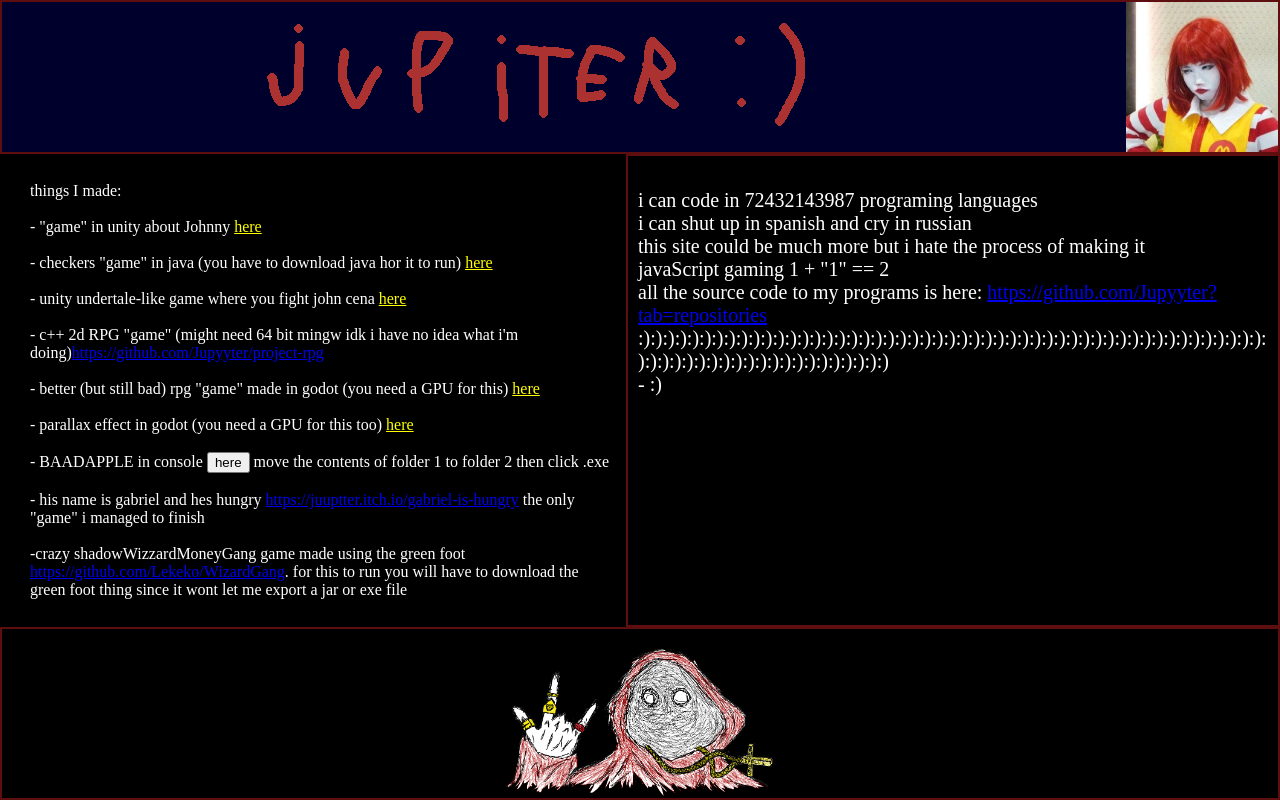
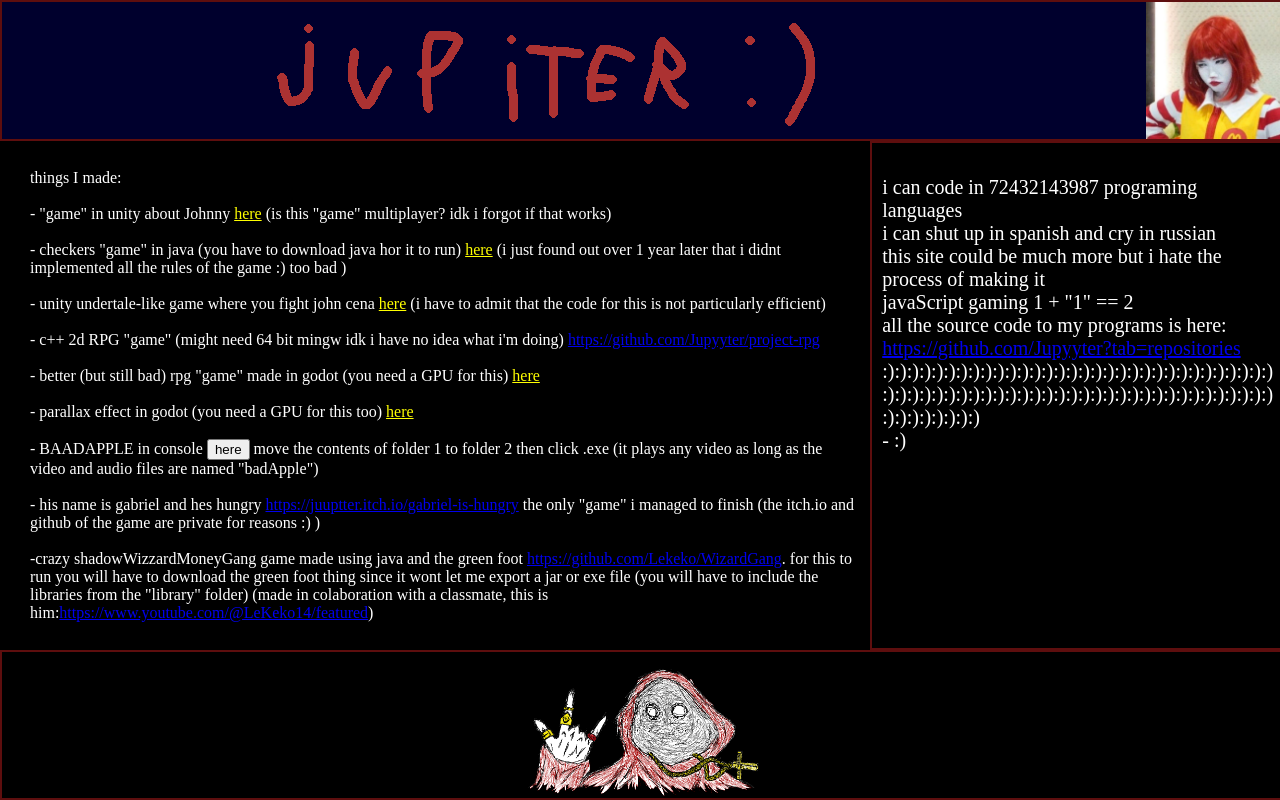
Before and after one commit to Jupyyter/fkinSite, a plain HTML site: page index.html in a window 1280 px wide. Drawn offline with Linux system fonts and the light colour scheme.

Commit message:
ahahahahahahahaha

```diff
--- a/index.css
+++ b/index.css
@@ -5,7 +5,7 @@ body {
 }
 
 .logo {
-    height: 150px;
+    height: 137px;
 }
 
 .topSection {
@@ -23,7 +23,7 @@ html, body {
 
 .container {
     display: grid;
-    grid-template-rows: auto auto 1fr; /*the third row will take up the remaining space */
+    grid-template-rows: auto auto 1fr; /*the third row will take up the remaining space (or will it?)*/
     height: 100%;
 }
 
@@ -41,7 +41,7 @@ html, body {
 }
 
 .right {
-    width: 50%;
+    width: 31%;
     color: white;
     border: 2px solid rgb(94, 14, 14);
     white-space: pre-line;
@@ -50,7 +50,7 @@ html, body {
     word-wrap: break-word;
 }
 .left {
-    width: 50%;
+    width: 69%;
     color: white;
     padding: 10px;
     white-space: pre-line;
--- a/index.html
+++ b/index.html
@@ -24,23 +24,23 @@
             <div class="left">
                 things I made:
 
-                - "game" in unity about Johnny <a class="textLinks" href="JNYCX.zip" download>here</a>
+                - "game" in unity about Johnny <a class="textLinks" href="JNYCX.zip" download>here</a> (is this "game" multiplayer? idk i forgot if that works)
 
-                - checkers "game" in java (you have to download java hor it to run) <a class="textLinks" href="javaFirst.zip" download>here</a>
+                - checkers "game" in java (you have to download java hor it to run) <a class="textLinks" href="javaFirst.zip" download>here</a> (i just found out over 1 year later that i didnt implemented all the rules of the game :) too bad  )
 
-                - unity undertale-like game where you fight john cena <a class="textLinks" href="undertale.zip" download>here</a>
+                - unity undertale-like game where you fight john cena <a class="textLinks" href="undertale.zip" download>here</a> (i have to admit that the code for this is not particularly efficient)
 
-                - c++ 2d RPG "game" (might need 64 bit mingw idk i have no idea what i'm doing)<a href="https://github.com/Jupyyter/project-rpg">https://github.com/Jupyyter/project-rpg</a>
+                - c++ 2d RPG "game" (might need 64 bit mingw idk i have no idea what i'm doing) <a href="https://github.com/Jupyyter/project-rpg">https://github.com/Jupyyter/project-rpg</a>
 
                 - better (but still bad) rpg "game" made in godot (you need a GPU for this) <a class="textLinks" href="gdtRPG.zip" download>here</a>
 
                 - parallax effect in godot (you need a GPU for this too) <a class="textLinks" href="road.zip" download>here</a>
 
-                - BAADAPPLE in console <button onclick="downloadMultipleZIPs()">here</button> move the contents of folder 1 to folder 2 then click .exe
+                - BAADAPPLE in console <button onclick="downloadMultipleZIPs()">here</button> move the contents of folder 1 to folder 2 then click .exe (it plays any video as long as the video and audio files are named "badApple")
 
-                - his name is gabriel and hes hungry <a href="https://juuptter.itch.io/gabriel-is-hungry">https://juuptter.itch.io/gabriel-is-hungry</a> the only "game" i managed to finish
+                - his name is gabriel and hes hungry <a href="https://juuptter.itch.io/gabriel-is-hungry">https://juuptter.itch.io/gabriel-is-hungry</a> the only "game" i managed to finish (the itch.io and github of the game are private for reasons :) )
 
-                -crazy shadowWizzardMoneyGang game made using the green foot <a href="https://github.com/Lekeko/WizardGang">https://github.com/Lekeko/WizardGang</a>. for this to run you will have to download the green foot thing since it wont let me export a jar or exe file
+                -crazy shadowWizzardMoneyGang game made using java and the green foot <a href="https://github.com/Lekeko/WizardGang">https://github.com/Lekeko/WizardGang</a>. for this to run you will have to download the green foot thing since it wont let me export a jar or exe file (you will have to include the libraries from the "library" folder) (made in colaboration with a classmate, this is him:<a href="https://www.youtube.com/@LeKeko14/featured">https://www.youtube.com/@LeKeko14/featured</a>)
 
             </div>
             <div class="right">
```
